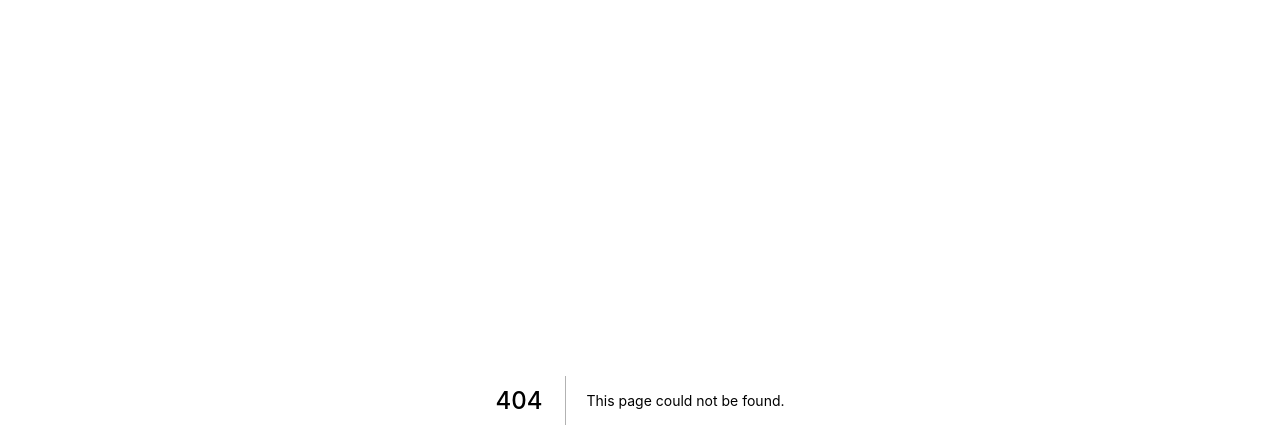
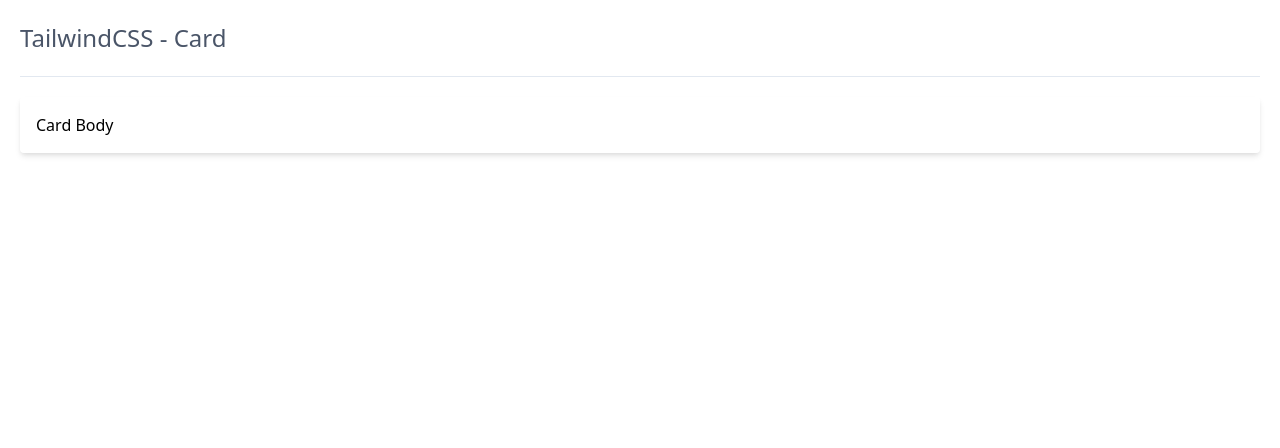
Before and after one commit to rzfury/rz-next-tailwind, a Next.js app: page /card in a window 1280 px wide. Before the commit this address had no page. Shown: the top 448 px of the page. Built offline with nearby package versions, Linux system fonts and the light colour scheme.

Commit message:
add card

```diff
--- a/global.d.ts
+++ b/global.d.ts
@@ -6,6 +6,13 @@
  */
 
 declare namespace RazorWindProps {
+
+  namespace Card {
+    interface Card {
+      asBody?: boolean;
+      shadow?: boolean;
+    }
+  }
 
   namespace Form {
     interface Form extends React.FormHTMLAttributes<HTMLFormElement> { }
--- /dev/null
+++ b/src/components/card/body.tsx
@@ -0,0 +1,11 @@
+import React from 'react';
+
+export default class CardBody extends React.Component {
+  render() {
+    return (
+      <div className="p-4">
+        {this.props.children}
+      </div>
+    );
+  }
+}
--- /dev/null
+++ b/src/components/card/card.tsx
@@ -0,0 +1,24 @@
+import React from 'react';
+import conclass from '../../utility/conclass';
+
+class Card extends React.Component<RazorWindProps.Card.Card, any> {
+  render() {
+    return (
+      <div
+        className={
+          conclass(
+            'block rounded',
+            this.props.shadow
+            ? 'shadow-md'
+            : 'border-solid border border-gray-400',
+            this.props.asBody ? 'p-4' : ''
+          )
+        }
+      >
+        {this.props.children}
+      </div>
+    );
+  }
+}
+
+export default Card;
--- /dev/null
+++ b/src/components/card/footer.tsx
@@ -0,0 +1,11 @@
+import React from 'react';
+
+export default class CardFooter extends React.Component {
+  render() {
+    return (
+      <div className="block w-full border-t border-solid border-gray-400 px-4 py-3">
+        {this.props.children}
+      </div>
+    );
+  }
+}
--- /dev/null
+++ b/src/components/card/heading.tsx
@@ -0,0 +1,11 @@
+import React from 'react';
+
+export default class CardHeading extends React.Component {
+  render() {
+    return (
+      <div className="block w-full border-b border-solid border-gray-400 px-4 py-3">
+        {this.props.children}
+      </div>
+    );
+  }
+}
--- /dev/null
+++ b/src/pages/card.tsx
@@ -0,0 +1,15 @@
+import React from 'react';
+import Card from '../components/card/card';
+import CardBody from '../components/card/body';
+
+export default function ExampleCard() {
+  return (
+    <div className="p-5">
+      <span className="text-gray-700 text-2xl">TailwindCSS - Card</span>
+      <hr className="my-5" />
+      <Card shadow asBody>
+        Card Body
+      </Card>
+    </div>
+  );
+}
```
